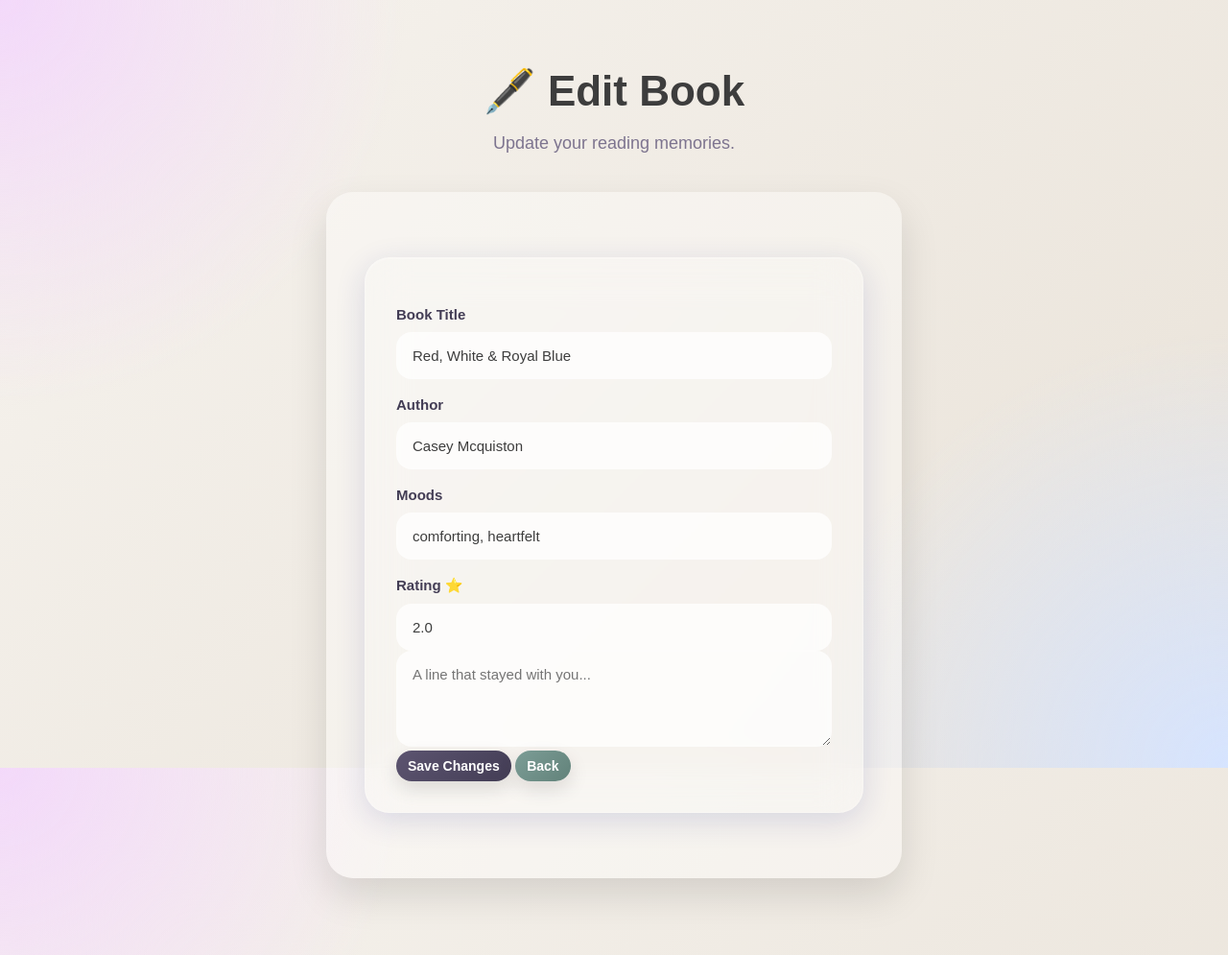
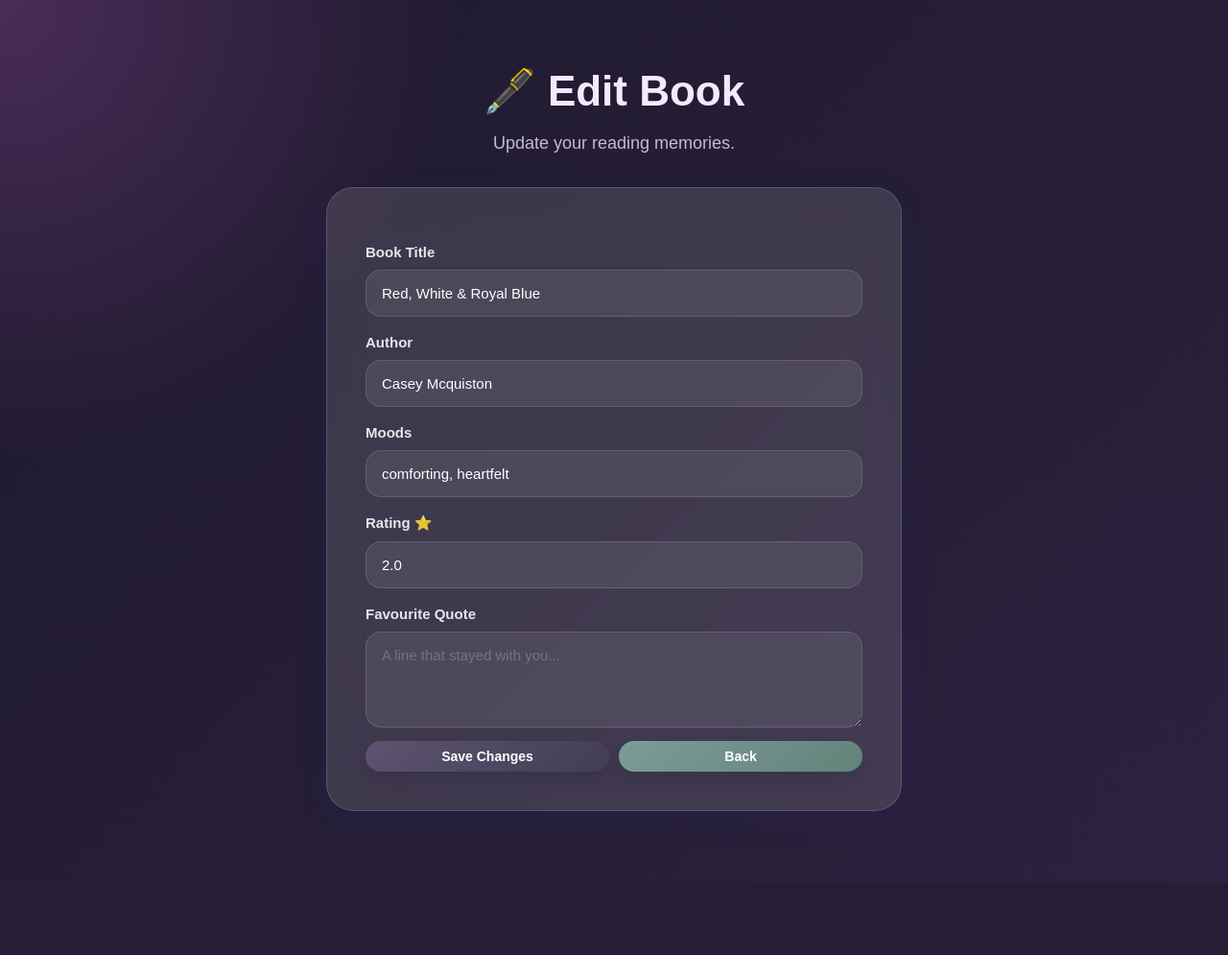
Before and after one commit to sharmakarishma1210-cmyk/book-mood-journal, a Flask app: page /edit/1 in a window 1280 px wide. Shown: the whole page at 96% size. After the commit the page ends 845 px from the top, so only its background shows below. Run offline with Flask 3, Linux system fonts and the light colour scheme; a user stored in the database is signed in; data comes from the database, SQL or seed files in the repository.

Commit message:
changes in the edit page/dark-background added

```diff
--- a/static/style.css
+++ b/static/style.css
@@ -13,6 +13,7 @@
   --danger-dark: #be6363;
 
   --gold: #d4a373;
+
   --gold-dark: #bc8a5f;
 
   --text-main: #3d3d3d;
@@ -254,15 +255,14 @@ form,
    EDIT PAGE
 ========================= */
 
-.edit-card {
+.edit-form {
   max-width: 600px;
-  margin: 40px auto;
+  margin: 35px auto;
   padding: 40px;
+  background: rgba(255, 255, 255, 0.22);
+  backdrop-filter: blur(18px);
   border-radius: 28px;
-  background: rgba(255, 255, 255, 0.35);
-  /* background: #fdfaf7; */
-  /* backdrop-filter: blur(18px); */
-  box-shadow: 0 18px 40px rgba(0, 0, 0, 0.12);
+  box-shadow: var(--shadow);
 }
 
 label {
@@ -274,6 +274,10 @@ label {
   color: var(--primary-dark);
 }
 
+.edit-form label {
+  color: rgba(255, 255, 255, 0.88);
+}
+
 .edit-title {
   font-size: 44px;
   margin-bottom: 8px;
@@ -283,8 +287,9 @@ label {
 .edit-subtitle {
   font-size: 18px;
   color: var(--text-soft);
-  margin-bottom: 32px;
+  margin-bottom: 35px;
   text-align: center;
+  opacity: 0.8;
 }
 /* =========================
    NAVBAR
--- a/templates/edit.html
+++ b/templates/edit.html
@@ -6,12 +6,11 @@
     <title>Edit Book</title>
     <link rel="stylesheet" href="{{url_for('static',filename='style.css')}}" />
   </head>
-  <body>
+  <body class="dark-mode">
     <div class="container">
       <h1 class="edit-title">🖋️ Edit Book</h1>
       <p class="edit-subtitle">Update your reading memories.</p>
-      <div class="edit-card">
-        <form method="POST">
+      <form method="POST" class="edit-form">
         <label>Book Title</label>
         <input type="text" name="title" value="{{ book.title }}" required />
 
@@ -31,6 +30,7 @@
           step="0.1"
           required
         />
+        <label> Favourite Quote</label>
         <textarea
           name="quote"
           rows="4"
@@ -38,11 +38,11 @@
         >
 {{ book.quote }}</textarea
         >
-
+        <div class="button-row">
           <button class="btn brown-btn" type="submit">Save Changes</button>
           <a href="/" class="btn green-btn"> Back </a>
+        </div>
       </form>
-      </div>
     </div>
   </body>
 </html>
```
Lines whose indentation alone changed are shown as unchanged.
